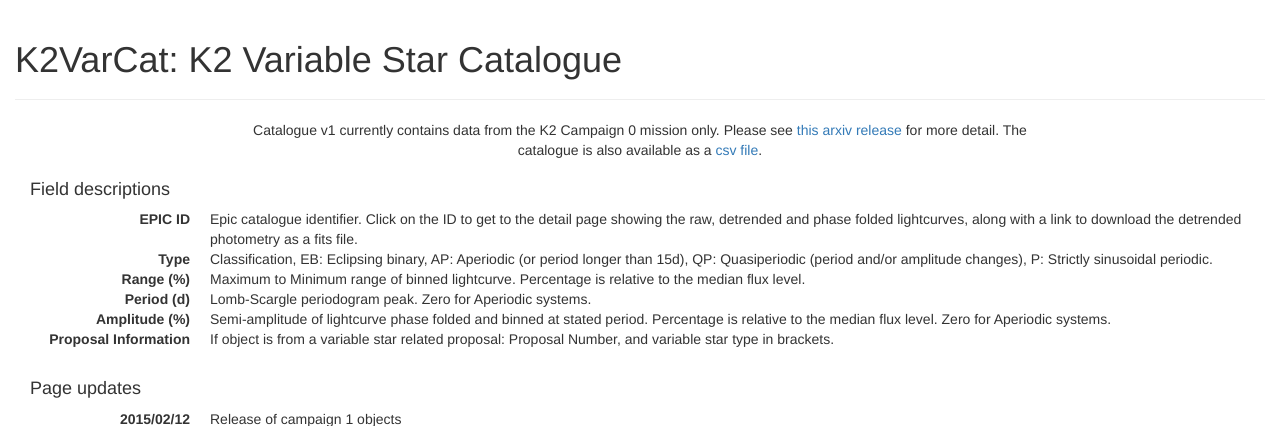
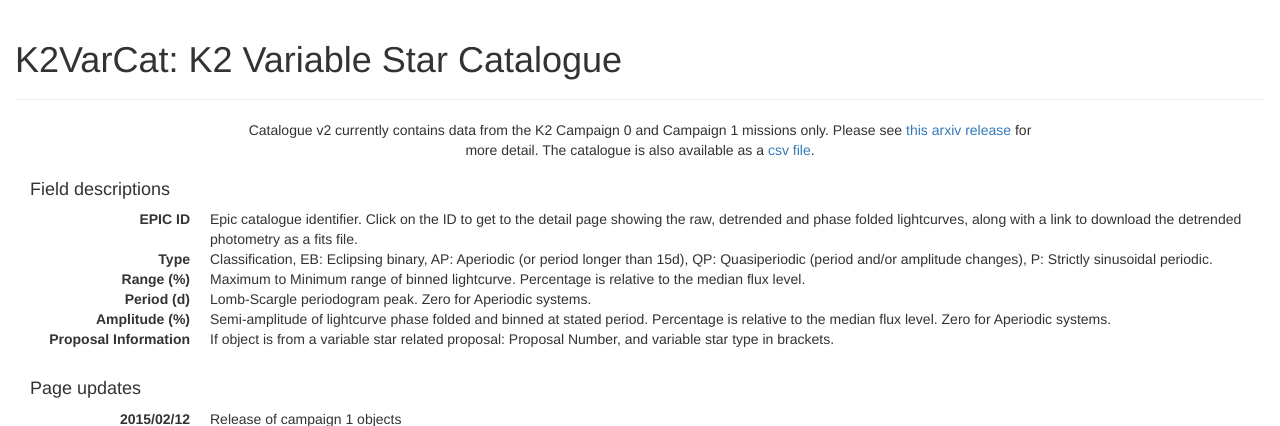
Before and after one commit to mindriot101/k2varcat, a Python web app: template k2var/templates/index.html in a window 1280 px wide. Shown: the top 426 px of the page. Run offline with Jinja, Linux system fonts and the light colour scheme; the template is opened without the code that fills it, so the values that code supplies are empty; some libraries are stand-ins or nearby versions.

Commit message:
update first sentence on the page

```diff
--- a/k2var/templates/index.html
+++ b/k2var/templates/index.html
@@ -11,7 +11,7 @@
 
 <div class="row-fluid">
     <div class="col-md-8 col-md-offset-2">
-        <p class="text-center">Catalogue v1 currently contains data from the K2 Campaign 0 mission only. Please see <a href='http://arxiv.org/abs/1411.6830'>this arxiv release</a> for more detail.
+        <p class="text-center">Catalogue v2 currently contains data from the K2 Campaign 0 and Campaign 1 missions only. Please see <a href='http://arxiv.org/abs/1411.6830'>this arxiv release</a> for more detail.
         The catalogue is also available as a <a href='K2VarCat.csv'>csv file</a>.</p>
     </div>
 </div>
```
